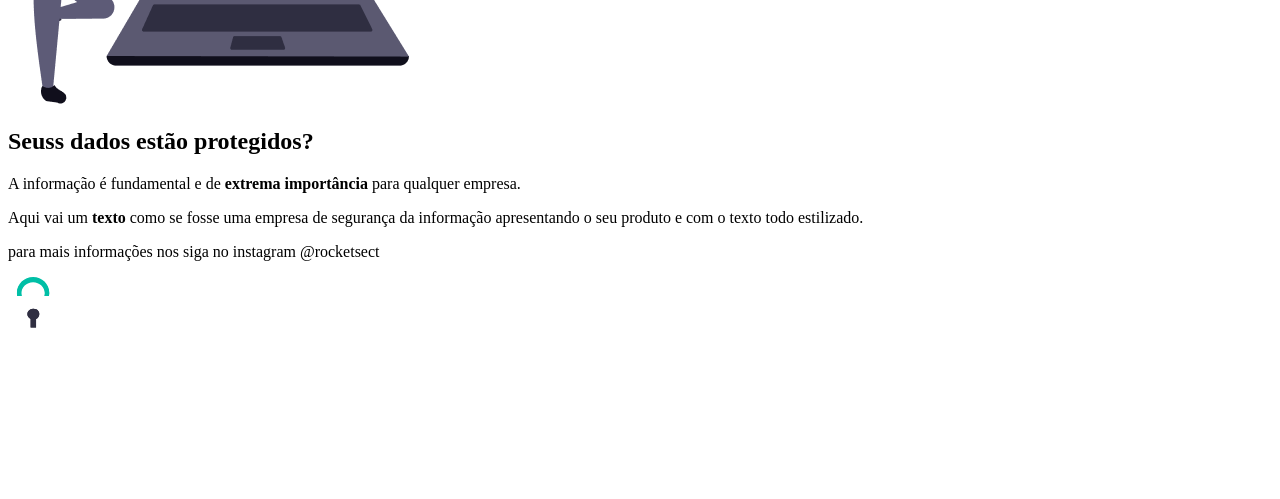
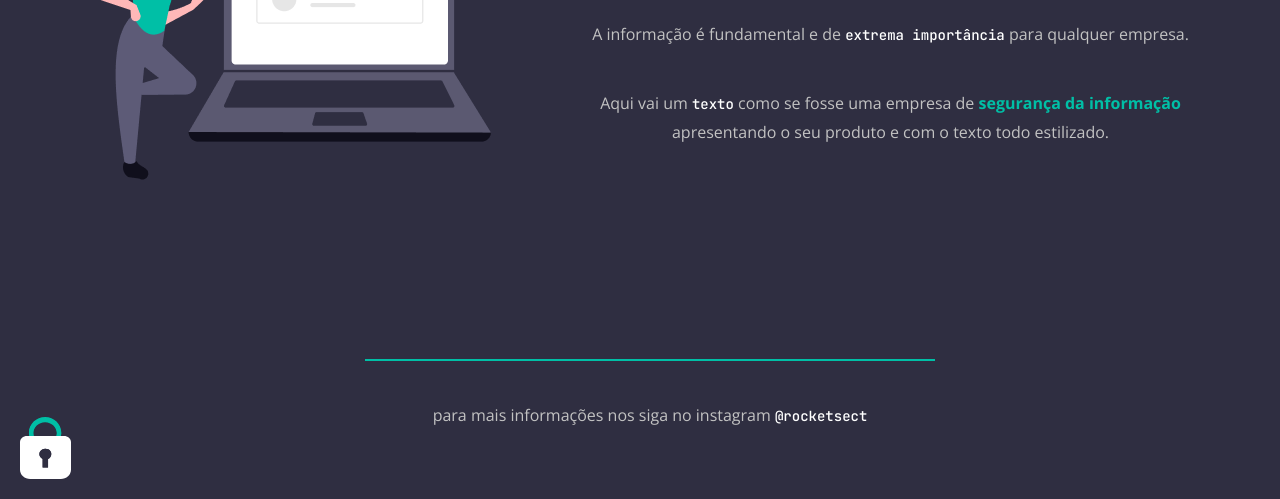
Before and after one commit to josiannefreitas/explorer-p02-extra, a plain HTML site: page index.html in a window 1280 px wide. Shown: the part 301-800 px from the top of the page. Drawn offline with nearby package versions, Linux system fonts and the light colour scheme.

Commit message:
💄 add style file

```diff
--- a/index.html
+++ b/index.html
@@ -1,11 +1,23 @@
 <!DOCTYPE html>
 <html lang="pt-br">
   <head>
+    <link rel="preconnect" href="https://fonts.googleapis.com" />
+    <link rel="preconnect" href="https://fonts.gstatic.com" crossorigin />
+
     <meta charset="UTF-8" />
     <meta name="viewport" content="width=device-width, initial-scale=1.0" />
+
+    <link rel="shortcut icon" href="images/fav.svg" type="image/x-icon" />
+    <link
+      href="https://fonts.googleapis.com/css2?family=JetBrains+Mono:wght@500;700&family=Open+Sans:wght@400;700&display=swap"
+      rel="stylesheet"
+    />
+    <link rel="stylesheet" href="style.css" />
+
     <title>Rocket.sect</title>
   </head>
   <body>
+    <div class="page">
       <nav>
         <img src="images/logo.svg" alt="Logotipo Rocket.sect" />
 
@@ -31,7 +43,7 @@
         </section>
 
         <section id="text">
-        <h1>Seuss dados estão <span>protegidos</span>?</h1>
+          <h1>Seus dados estão <span>protegidos</span>?</h1>
 
           <p>
             A informação é fundamental e de
@@ -40,17 +52,23 @@
 
           <p>
             Aqui vai um <strong>texto</strong> como se fosse uma empresa de
-          <span>segurança da informação</span> apresentando o seu produto e com
-          o texto todo estilizado.
+            <span>segurança da informação</span> apresentando o seu produto e
+            com o texto todo estilizado.
           </p>
         </section>
       </main>
 
       <footer>
         <div class="line"></div>
-      <p>para mais informações nos siga no instagram <a>@rocketsect</a></p>
+        <p>
+          para mais informações nos siga no instagram
+          <a href="https://www.instagram.com/rocket.sect" target="_blank">
+            @rocketsect
+          </a>
+        </p>
       </footer>
+    </div>
 
-    <img src="images/padlock.svg" alt="Ilustração de um cadeado.">
+    <img id="lock" src="images/padlock.svg" alt="Ilustração de um cadeado." />
   </body>
 </html>
--- a/style.css
+++ b/style.css
@@ -0,0 +1,87 @@
+* {
+  margin: 0;
+  padding: 0;
+  color: #fff;
+  list-style: none;
+  text-align: center;
+  text-decoration: none;
+  box-sizing: border-box;
+  font-family: JetBrains Mono;
+  font-size: 14px;
+  font-weight: 500;
+  line-height: 28px;
+}
+
+body {
+  background: #2f2e41;
+}
+
+.page {
+  padding: 70px 90px 0;
+  text-align: center;
+  width: 1300px;
+  margin: auto;
+}
+
+nav {
+  display: flex;
+  justify-content: space-between;
+  margin-bottom: 100px;
+}
+
+ul {
+  display: flex;
+  gap: 60px;
+}
+
+ul li a:hover {
+  color: #00bfa6;
+}
+
+main {
+  display: flex;
+  gap: 80px;
+  align-items: center;
+  justify-content: space-between;
+}
+
+h1 {
+  font-size: 36px;
+  font-weight: 700;
+  line-height: 40px;
+}
+
+h1 span {
+  color: #00bfa6;
+  font-size: 36px;
+  font-weight: 700;
+  line-height: 40px;
+}
+
+p {
+  color: #c2c2c2;
+  font-family: Open Sans;
+  font-size: 16px;
+  font-weight: 400;
+  margin-top: 40px;
+}
+
+p span {
+  color: #00bfa6;
+  font-family: Open Sans;
+  font-size: 16px;
+  font-weight: 700;
+}
+
+.line {
+  width: 570px;
+  height: 0;
+  margin: 170px auto 30px;
+  border: 1px solid #00bfa6;
+}
+
+#lock {
+  position: fixed;
+  bottom: 20px;
+  left: 20px;
+}
```
Lines whose indentation alone changed are shown as unchanged.
